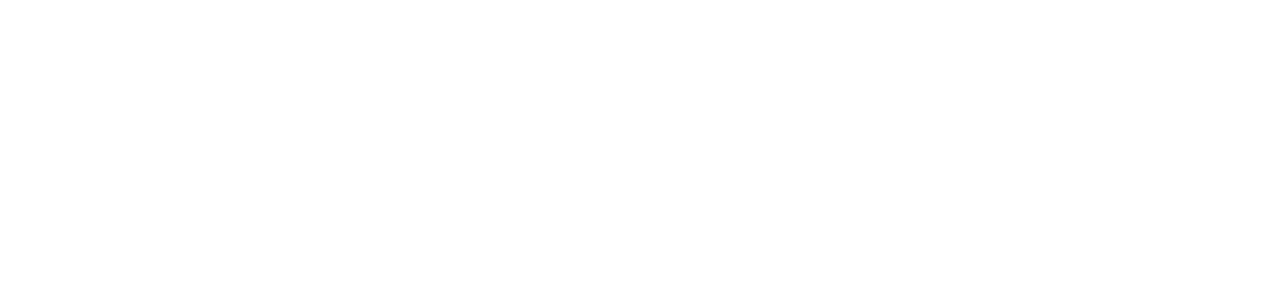
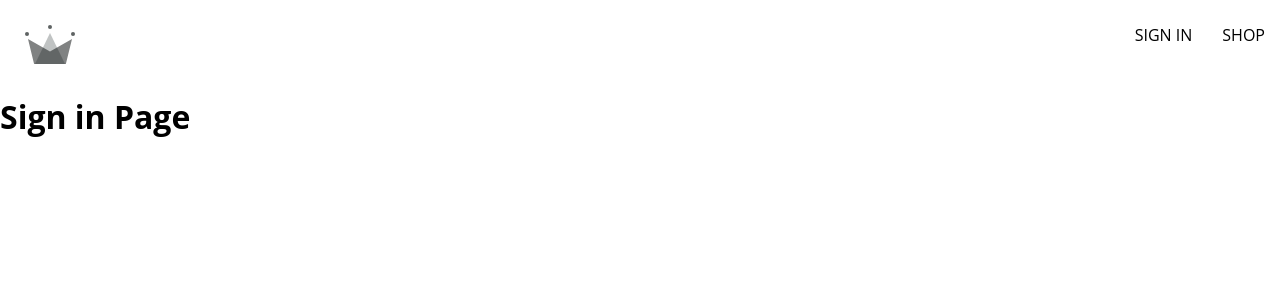
Before and after one commit to kalyarUserName/crwn-clothing, a React (Create React App) app: page /sign-in in a window 1280 px wide. Before the commit this address had no page. Shown: the top 300 px of the page. Built offline with nearby package versions, Linux system fonts and the light colour scheme; the HTML template or start-up script is replaced by a standard one.

Commit message:
feat: add sign-in component as firebase utils

```diff
--- a/package.json
+++ b/package.json
@@ -6,6 +6,7 @@
     "@testing-library/jest-dom": "^5.16.4",
     "@testing-library/react": "^13.3.0",
     "@testing-library/user-event": "^13.5.0",
+    "firebase": "^9.9.0",
     "react": "^18.2.0",
     "react-dom": "^18.2.0",
     "react-router-dom": "^6.3.0",
--- a/src/App.js
+++ b/src/App.js
@@ -2,6 +2,7 @@ import { Routes, Route } from "react-router-dom";
 
 import Home from "./routes/home/home.component";
 import Navigation from "./routes/navigation/navigation.component";
+import SignIn from "./routes/signIn/signIn.component";
 
 const Shop = () => {
   return <h1>Shop component</h1>;
@@ -12,6 +13,7 @@ const App = () => {
     <Routes>
       <Route path="/" element={<Navigation />}>
         <Route index element={<Home />} />
+        <Route path="sign-in" element={<SignIn />} />
         <Route path="shop" element={<Shop />} />
       </Route>
     </Routes>
--- /dev/null
+++ b/src/routes/signIn/signIn.component.jsx
@@ -0,0 +1,9 @@
+const SignIn = () => {
+  return (
+    <div>
+      <h1>Sign in Page</h1>
+    </div>
+  );
+};
+
+export default SignIn;
```
Also changed, not shown: 1 other file (tests, documents, lock files or other folders).
